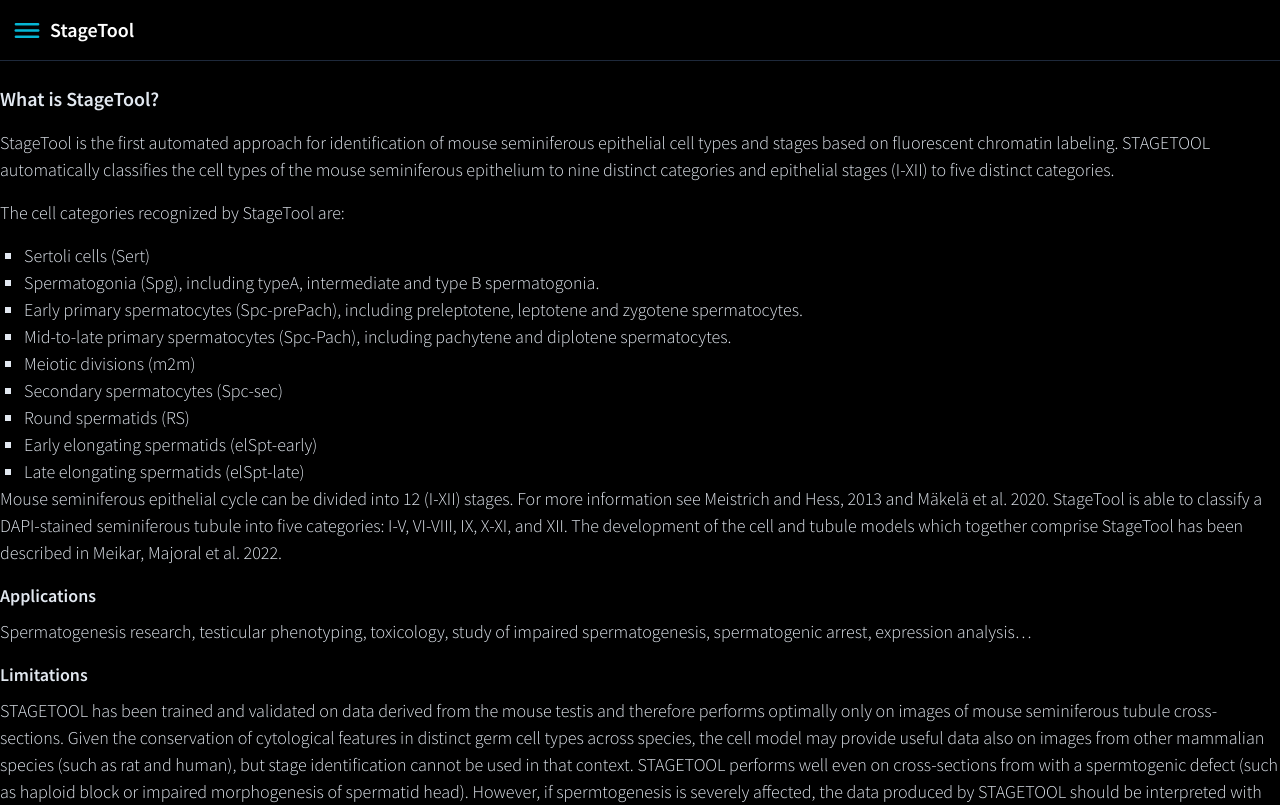
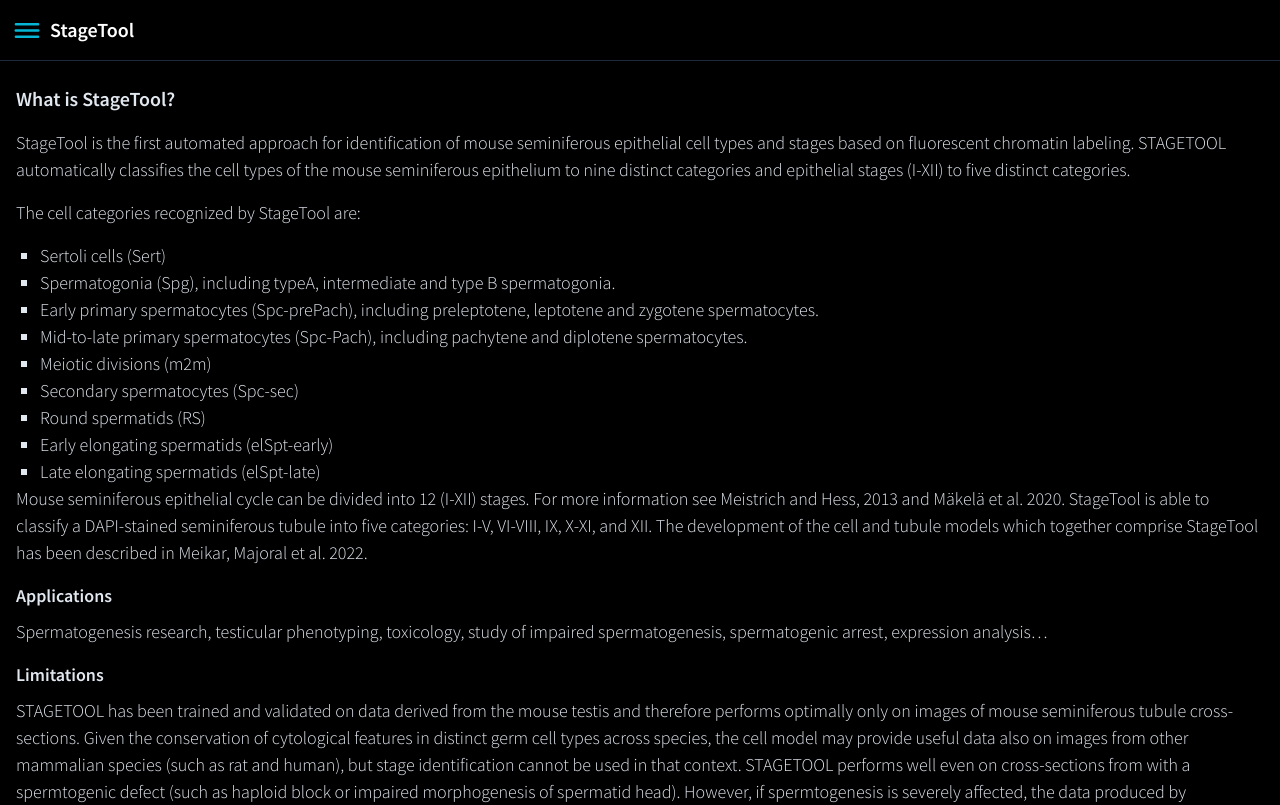
Before and after one commit to Turku-BioImaging/stagetool-ui, a Vue app: page /what-is-stagetool in a window 1280 px wide. Shown: the top 805 px of the page. Built offline with nearby package versions, Linux system fonts and the light colour scheme.

Commit message:
add padding to the page

```diff
--- a/src/views/WhatIsStageTool.vue
+++ b/src/views/WhatIsStageTool.vue
@@ -66,7 +66,7 @@ export default {}
 
 <style lang="scss">
 div.what-is-stagetool {
-  @apply py-6;
+  @apply px-4 py-6;
 
   h1 {
     @apply mb-4 font-semibold text-xl;
```
